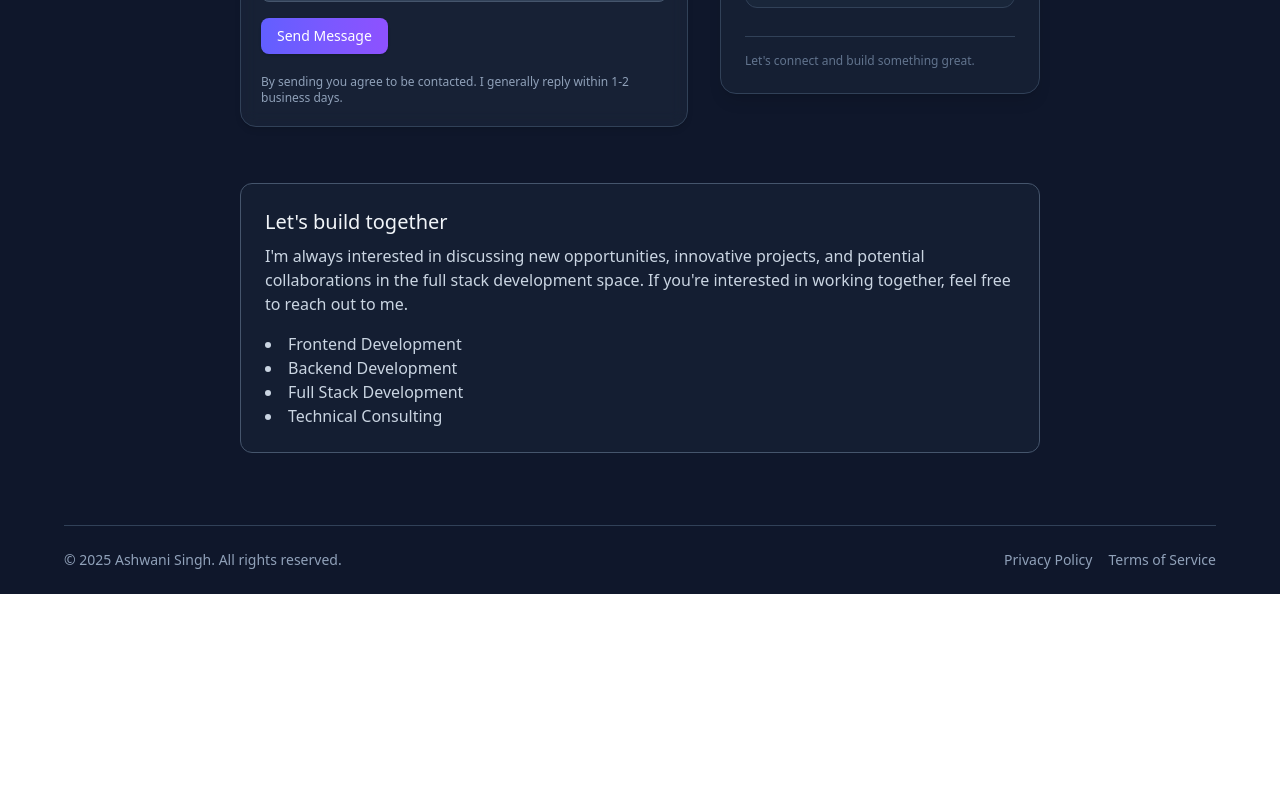
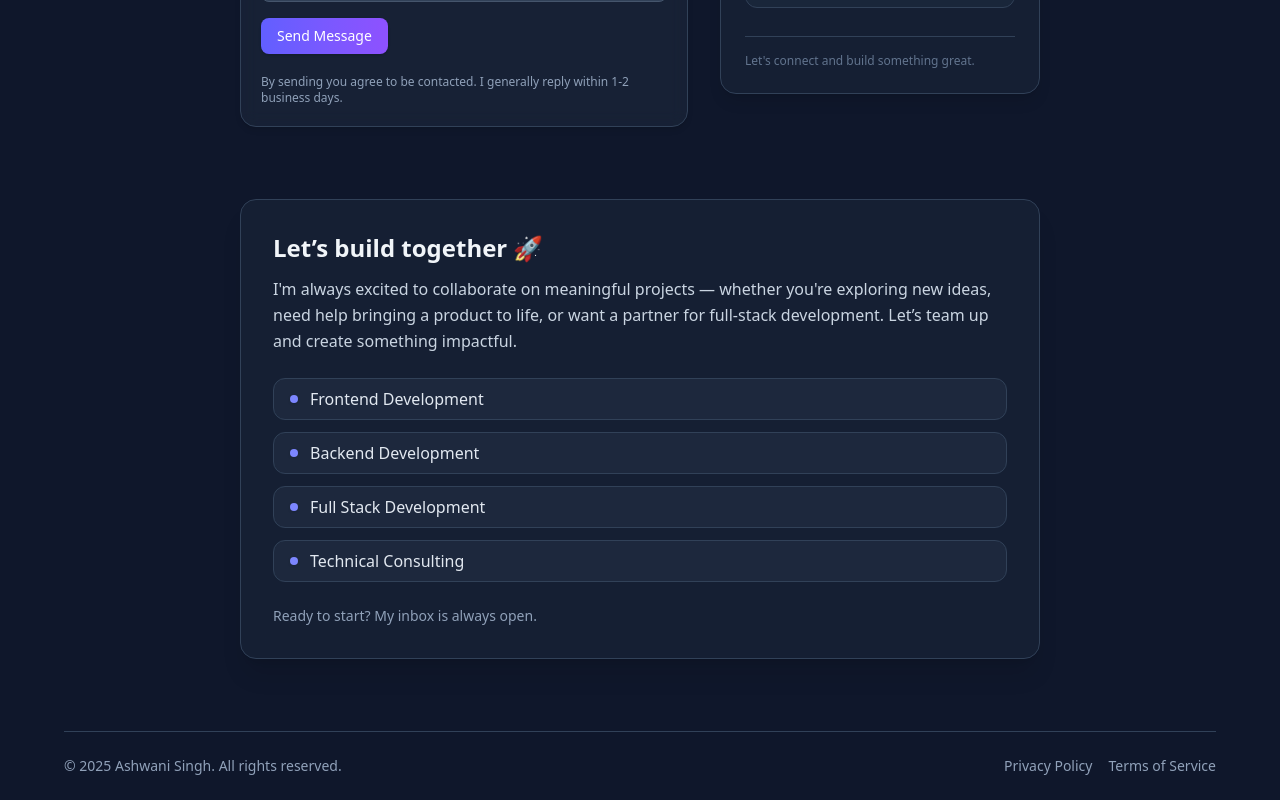
Before and after one commit to ashwani1122/my-work, a React (Vite) app: page / in a window 1280 px wide. Shown: the part 3900-4700 px from the top of the page. Before the commit the page ends 4494 px from the top, so only its background shows below. Built offline with nearby package versions, Linux system fonts and the light colour scheme.

Commit message:
fixed footer

```diff
--- a/src/component/moving-border.tsx
+++ b/src/component/moving-border.tsx
@@ -354,17 +354,76 @@ const MovingBorderComplete: React.FC = () => {
                   </div>
 
 
-              <div className="w-full bg-slate-800/40 border border-slate-600 rounded-xl p-6 mt-8">
-                <h3 className="text-xl font-medium">Let's build together</h3>
-                <p className="mt-2 text-slate-300">I'm always interested in discussing new opportunities, innovative projects, and potential collaborations in the full stack development space. If you're interested in working together, feel free to reach out to me.</p>
+              <div
+  className="
+    w-full
+    bg-slate-800/50
+    border border-slate-700
+    rounded-2xl
+    p-8
+    mt-12
+    shadow-xl
+    backdrop-blur-md
+    relative
+    overflow-hidden
+    group
+  "
+>
+  {/* subtle gradient highlight on hover */}
+  <div
+    className="
+      absolute inset-0
+      bg-gradient-to-br from-indigo-500/10 to-purple-500/10
+      opacity-0
+      group-hover:opacity-100
+      transition-opacity duration-500
+      pointer-events-none
+    "
+  />
 
-                <ul className="mt-4 list-disc list-inside text-slate-300">
-                  <li>Frontend Development</li>
-                  <li>Backend Development</li>
-                  <li>Full Stack Development</li>
-                  <li>Technical Consulting</li>
-                </ul>
-              </div>
+  <h3 className="text-2xl font-semibold text-slate-100">
+    Let’s build together 🚀
+  </h3>
+
+  <p className="mt-3 text-slate-300 leading-relaxed">
+    I'm always excited to collaborate on meaningful projects — whether you're
+    exploring new ideas, need help bringing a product to life, or want a partner
+    for full-stack development. Let’s team up and create something impactful.
+  </p>
+
+  <ul className="mt-6 space-y-3">
+    {[
+      "Frontend Development",
+      "Backend Development",
+      "Full Stack Development",
+      "Technical Consulting",
+    ].map((item) => (
+      <li
+        key={item}
+        className="
+          flex items-center gap-3
+          text-slate-200
+          bg-slate-700/30
+          px-4 py-2
+          rounded-xl
+          border border-slate-700
+          hover:bg-slate-700/50
+          hover:border-slate-500
+          transition-all
+          duration-200
+        "
+      >
+        <span className="w-2 h-2 rounded-full bg-indigo-400 shadow-sm" />
+        <span>{item}</span>
+      </li>
+    ))}
+  </ul>
+
+  <p className="mt-6 text-sm text-slate-400">
+    Ready to start? My inbox is always open.
+  </p>
+</div>
+
             </section>
 
             {/* Footer */}
```
